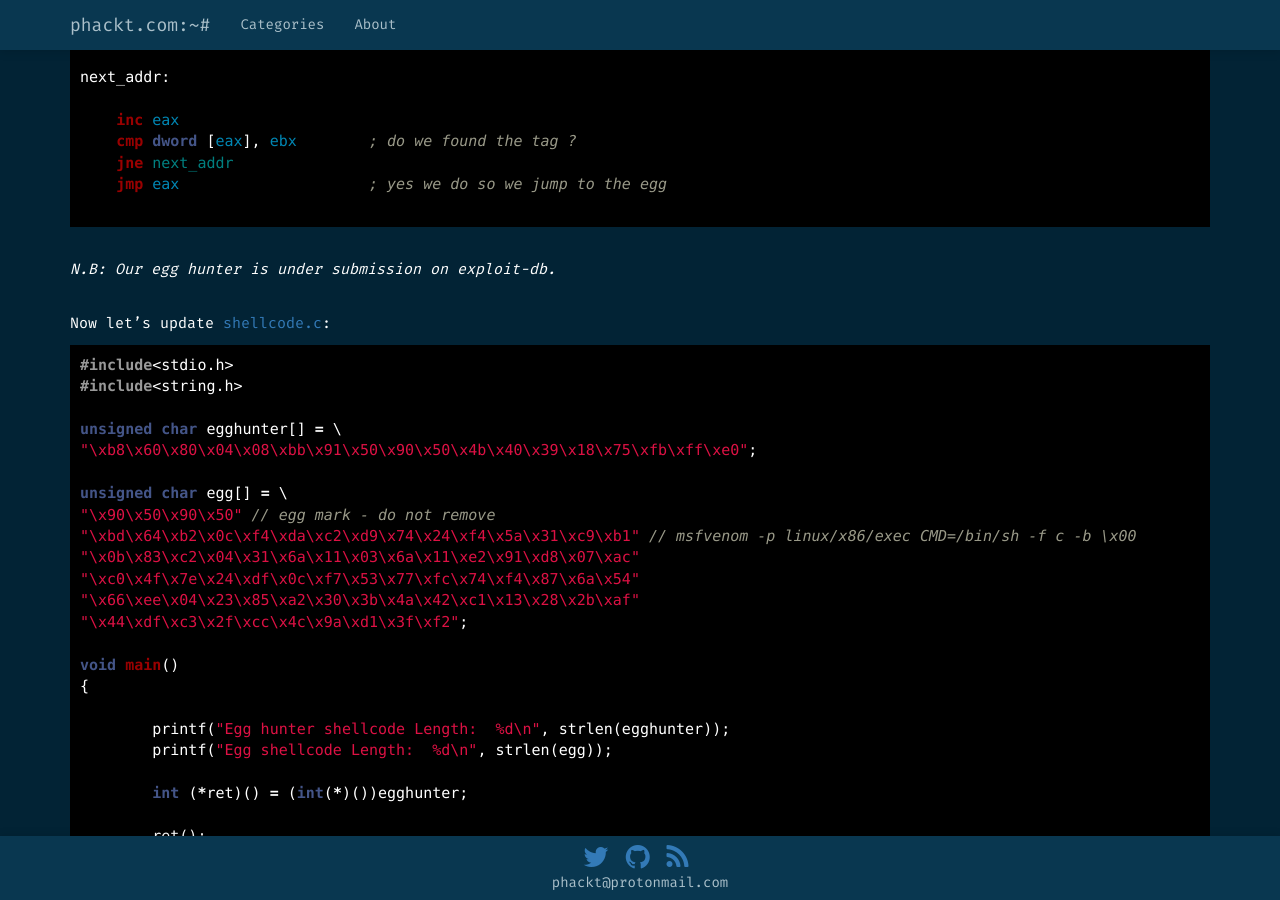
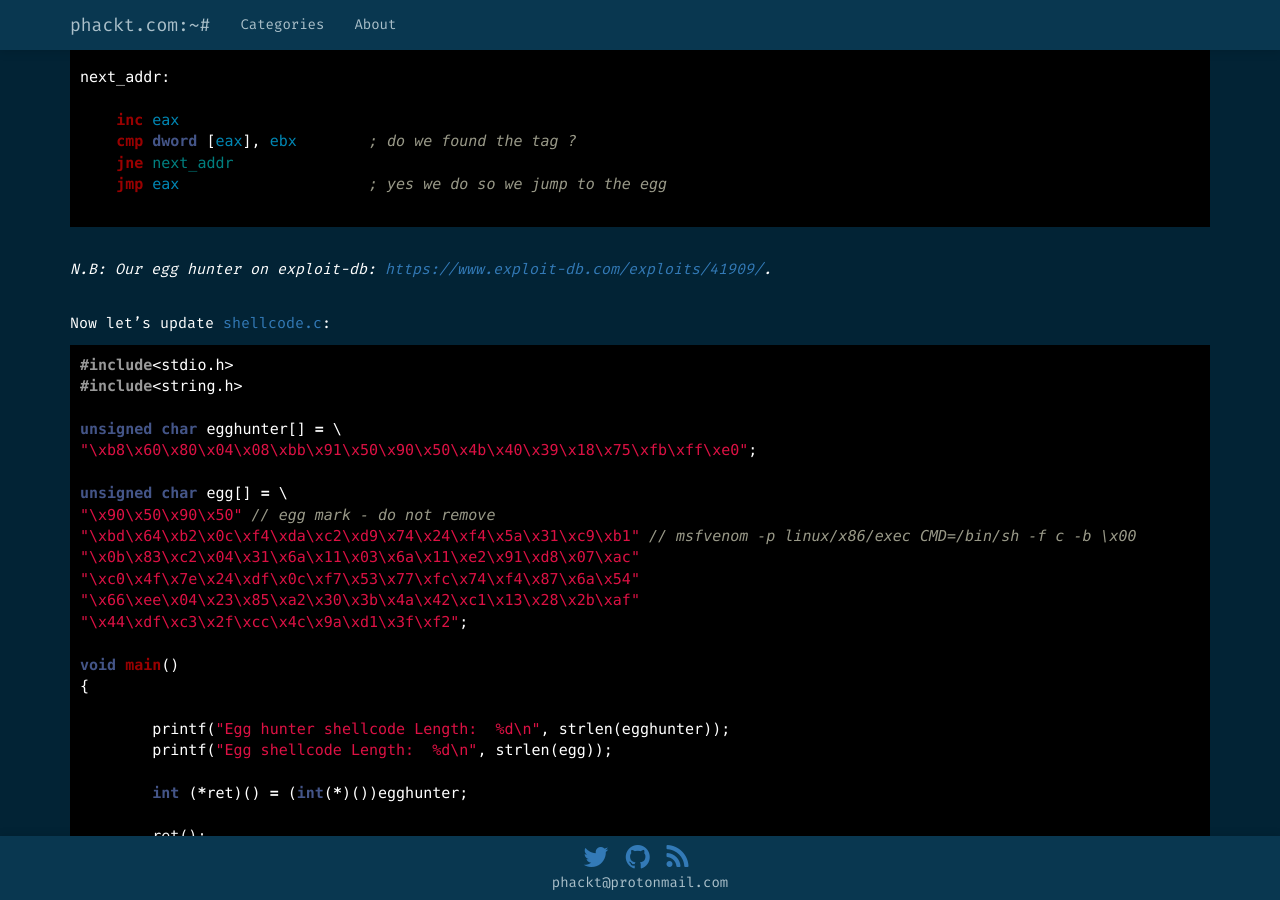
Before and after one commit to phackt/phackt.github.io, a Jekyll site: the page built from _posts/2017-04-21-slae-egg-hunter.markdown, in a window 1280 px wide and 900 px high, scrolled down 1374 px. Built offline with Jekyll 4.4.1, drawn with Linux system fonts in a browser that asks for light colours; nearby versions of some CDN libraries; some web fonts are replaced; comment, search, counter and statistics services are not loaded.

Commit message:
update post egghunter

````diff
--- a/_posts/2017-04-21-slae-egg-hunter.markdown
+++ b/_posts/2017-04-21-slae-egg-hunter.markdown
@@ -53,7 +53,7 @@ next_addr:
 
 ```
 
-*N.B: Our egg hunter is under submission on exploit-db.*
+*N.B: Our egg hunter on exploit-db: [https://www.exploit-db.com/exploits/41909/](https://www.exploit-db.com/exploits/41909/).*
 
 Now let's update [shellcode.c](https://github.com/phackt/slae/blob/master/assignment3/shellcode.c):
 ```c
````
